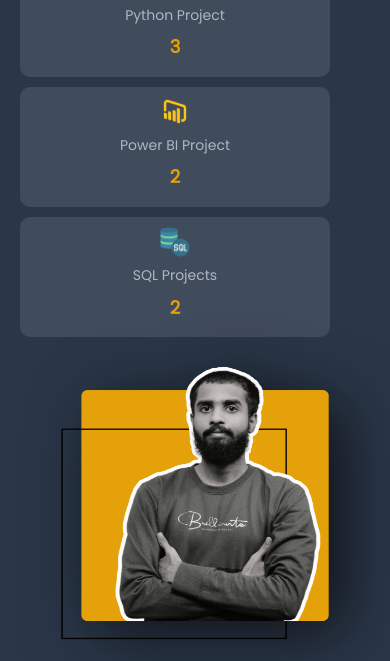
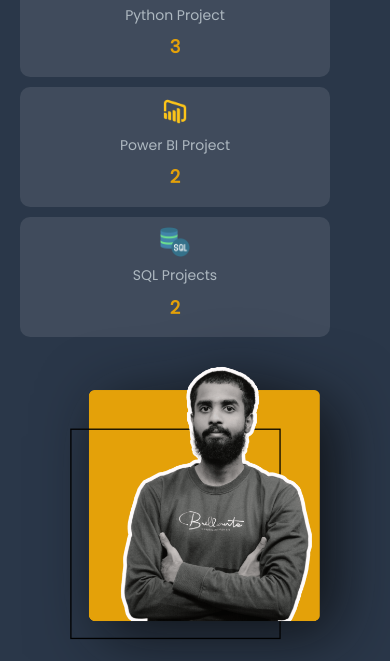
Before and after one commit to Winston1Q84/portfolio_website, a plain HTML site: page index.html in a window 390 px wide. Shown: the part 344-1005 px from the top of the page. Drawn offline with nearby package versions, Linux system fonts and the light colour scheme.

Commit message:
Update style.css

```diff
--- a/assets/css/style.css
+++ b/assets/css/style.css
@@ -444,7 +444,7 @@ img {
   }
 
   .home__img img {
-    width: 300px !important;
+    width: 280px !important;
     height: 280px !important;
     filter: drop-shadow(1rem 0.8rem 2rem rgba(7, 7, 7, 0.76));
   }
```
